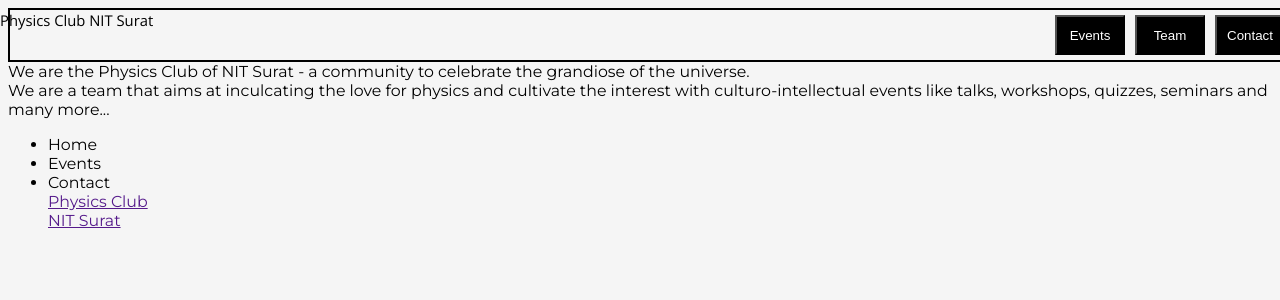
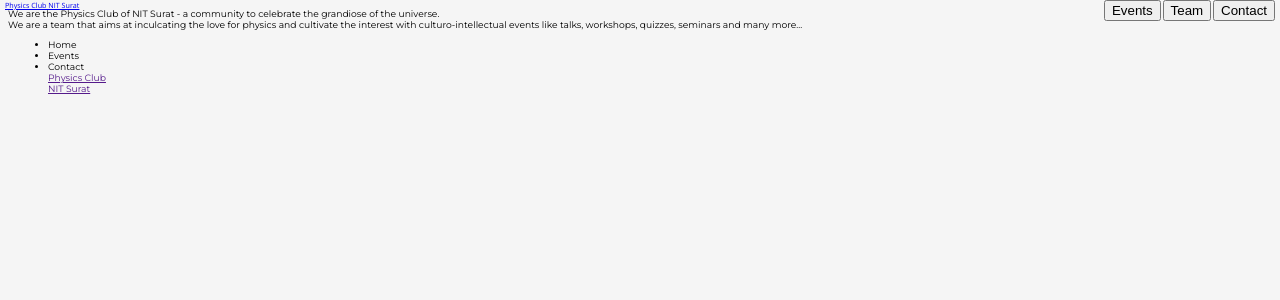
Before and after one commit to adithyarao3103/Physics-Club-Website-Trial, a Jekyll site: the page built from index.html, in a window 1280 px wide. Shown: the top 300 px of the page. Built offline with Jekyll 4.4.1, drawn with Linux system fonts in a browser that asks for light colours; some web fonts are replaced.

Commit message:
Add files via upload

```diff
--- a/_layouts/fixed.html
+++ b/_layouts/fixed.html
@@ -9,9 +9,10 @@
     <nav id="navbar">
     	<img scr="/images/logo.png">
     	<a href="/index.html">Physics Club NIT Surat</a>
+    	<div>
     	<button onclick= "location.href='/events.html';">Events</button>
     	<button onclick= "location.href='/team.html';">Team</button>
-    	<button onclick= "location.href='/contact.html';">Contact</button>
+    	<button onclick= "location.href='/contact.html';">Contact</button></div>
     </nav>
 
     {{ content }}
--- a/assets/css/fixed.css
+++ b/assets/css/fixed.css
@@ -3,30 +3,39 @@
 body{
 	background-color: #f5f5f5;
 	font-family: Montserrat, Open Sans;
-	font-size: calc(3px + 1vw);
+	font-size: calc(6px + 0.25vw);
 }
 
 #navbar{
 	font-family: BioRhyme, Open Sans;
-	font-size: calc(2px + 1vw);
+	font-size: calc(4px + 0.25vw);
 	display: flex;
 	justify-content: flex-end;
 	width: 100vw;
 	height: 50px;
-	border: 2px solid black;
+	position: fixed;
+	top: 0;
+	left: 0;
 }
 
 #navbar > a{
 	position: absolute;
-	left: 0;
-	color: black;
-	text-decoration: none;
+	left: 5px;
+	top: 25px;
+	margin-top: -25px;
+}
+
+#navbar > div{
+	height: inherit;
+	position: relative;
+	right: 5px;
 }
 
 #navbar > button{
 	height: 40px;
 	width: 70px;
-	margin: 5px;
+	margin-top: 25px;
+	top: -25px;
 	background-color: black;
 	color: white;
 }
```
